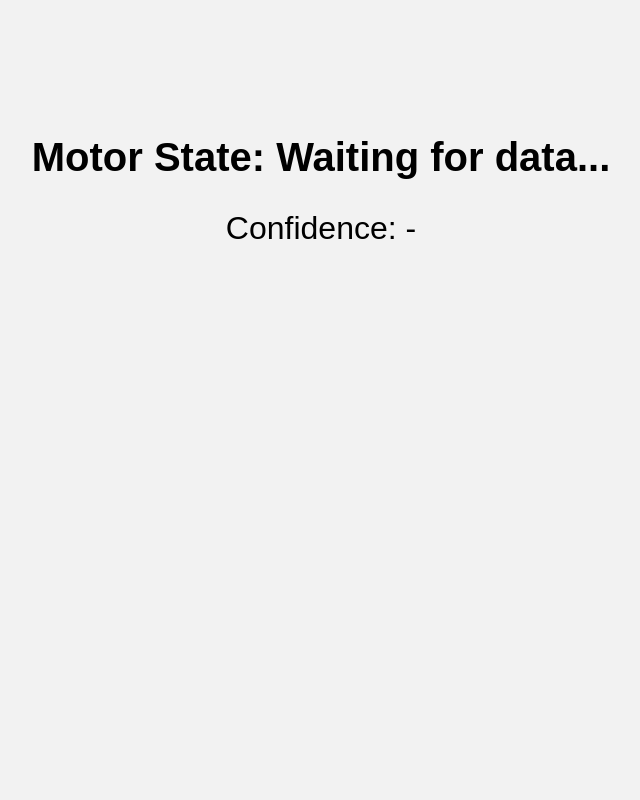
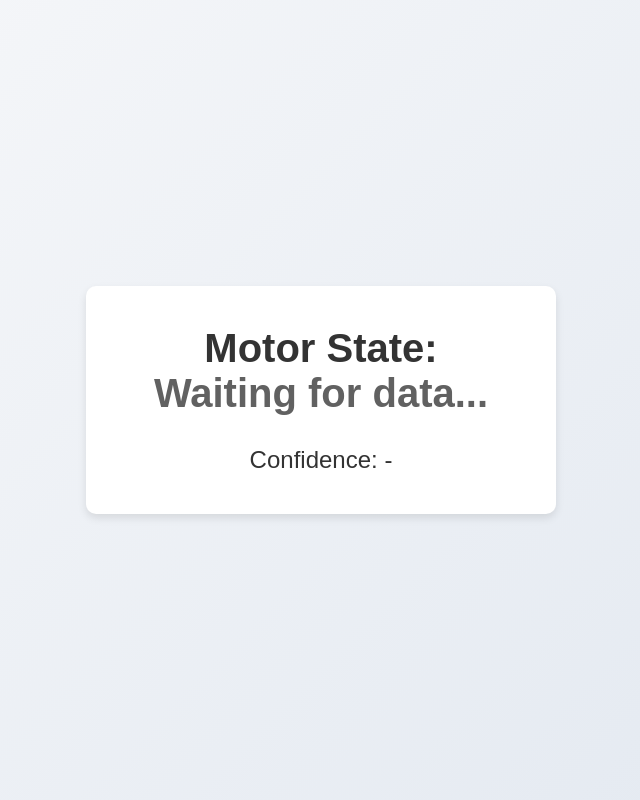
Before and after one commit to aelhafidi07/ventilator-dashboard, a Flask app: page / in a window 1280 px wide. Shown: the whole page, without its empty margins (319-959 px from the left). Run offline with Flask 3, Linux system fonts and the light colour scheme; some libraries are stand-ins or nearby versions.

Commit message:
Versie 4

```diff
--- a/templates/dashboard.html
+++ b/templates/dashboard.html
@@ -1,37 +1,63 @@
 <!DOCTYPE html>
-<html>
+<html lang="en">
 <head>
+    <meta charset="UTF-8">
+    <meta name="viewport" content="width=device-width, initial-scale=1.0">
     <title>Motor Status Dashboard</title>
     <script src="https://cdn.socket.io/4.5.4/socket.io.min.js"></script>
     <style>
+        /* General styling */
         body {
-            font-family: Arial;
+            font-family: Arial, sans-serif;
+            background: linear-gradient(135deg, #f7f8fa, #e2e8f0); /* Soft gradient background */
+            display: flex;
+            justify-content: center;
+            align-items: center;
+            height: 100vh;
+            margin: 0;
+            color: #333;
+        }
+
+        /* Centered box for content */
+        .dashboard-box {
+            background-color: #fff;
+            border-radius: 10px;
+            box-shadow: 0 4px 8px rgba(0, 0, 0, 0.1);
+            padding: 40px 60px;
             text-align: center;
-            padding-top: 100px;
-            background-color: #f2f2f2;
+            width: 350px;
         }
 
         h1 {
             font-size: 2.5em;
+            margin: 0;
         }
 
         .status {
-            font-size: 2em;
+            font-size: 1.5em;
             margin-top: 30px;
         }
 
-        .green { color: green; }
-        .yellow { color: goldenrod; }
-        .red { color: red; }
-        .black { color: black; }
+        /* State colors */
+        .green { color: #4caf50; }
+        .yellow { color: #fbc02d; }
+        .red { color: #e53935; }
+        .black { color: #616161; }
+
+        /* Audio alert hidden by default, but can be triggered */
+        audio {
+            display: none;
+        }
     </style>
 </head>
 <body>
-    <h1>Motor State: <span id="state" class="black">Waiting for data...</span></h1>
-    <div class="status">Confidence: <span id="confidence">-</span></div>
+    <div class="dashboard-box">
+        <h1>Motor State: <span id="state" class="black">Waiting for data...</span></h1>
+        <div class="status">Confidence: <span id="confidence">-</span></div>
 
-    <!-- Audio alert -->
-    <audio id="alert-sound" src="{{ url_for('static', filename='alert.mp3') }}"></audio>
+        <!-- Audio alert -->
+        <audio id="alert-sound" src="{{ url_for('static', filename='alert.mp3') }}"></audio>
+    </div>
 
     <script>
         const socket = io();
@@ -59,7 +85,7 @@
             // Remove old colors
             stateSpan.classList.remove('green', 'yellow', 'red', 'black');
 
-            // Update text and color
+            // Update text and apply new color based on state
             stateSpan.innerText = state;
             confidenceSpan.innerText = data.confidence;
 
```
